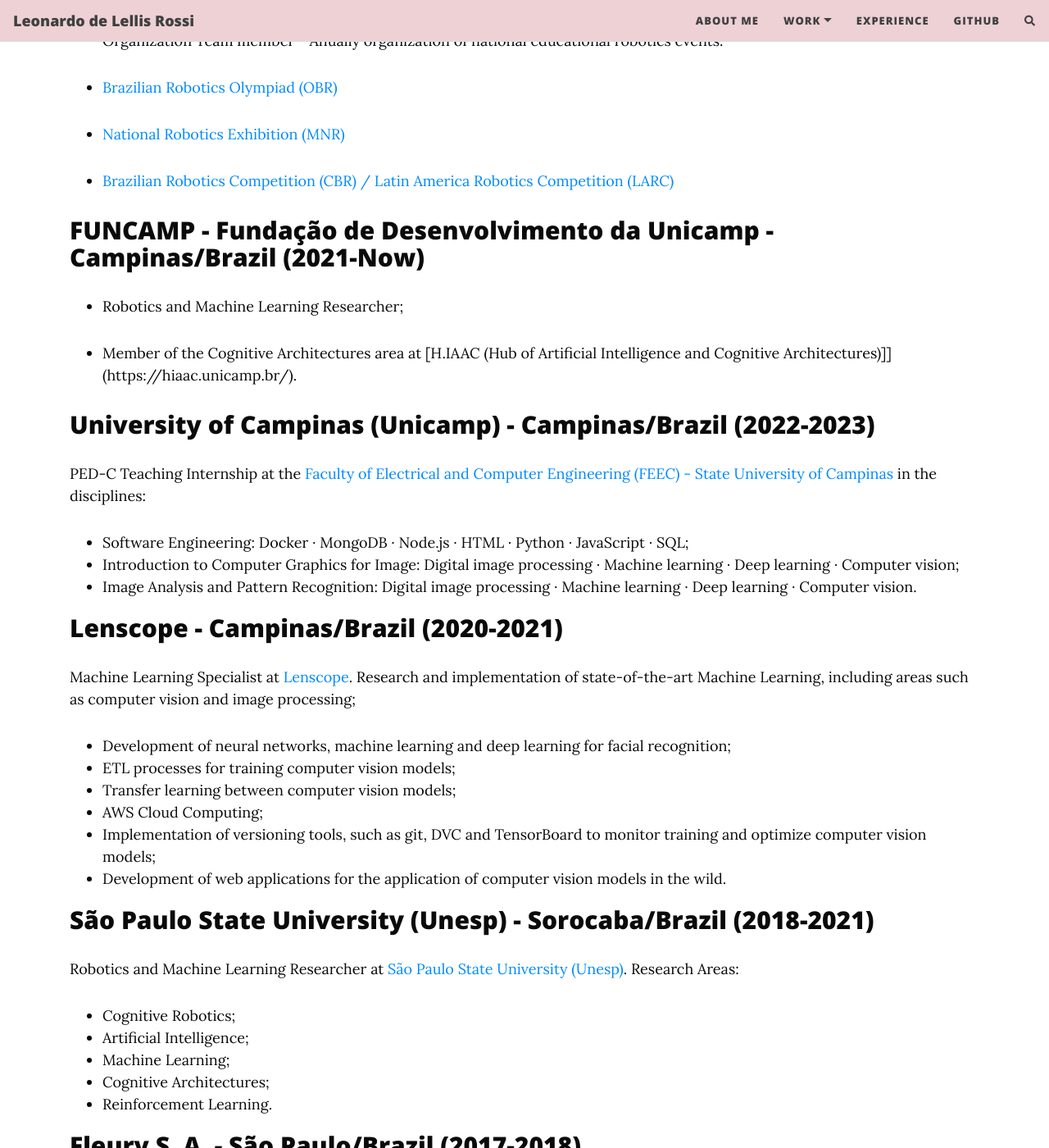
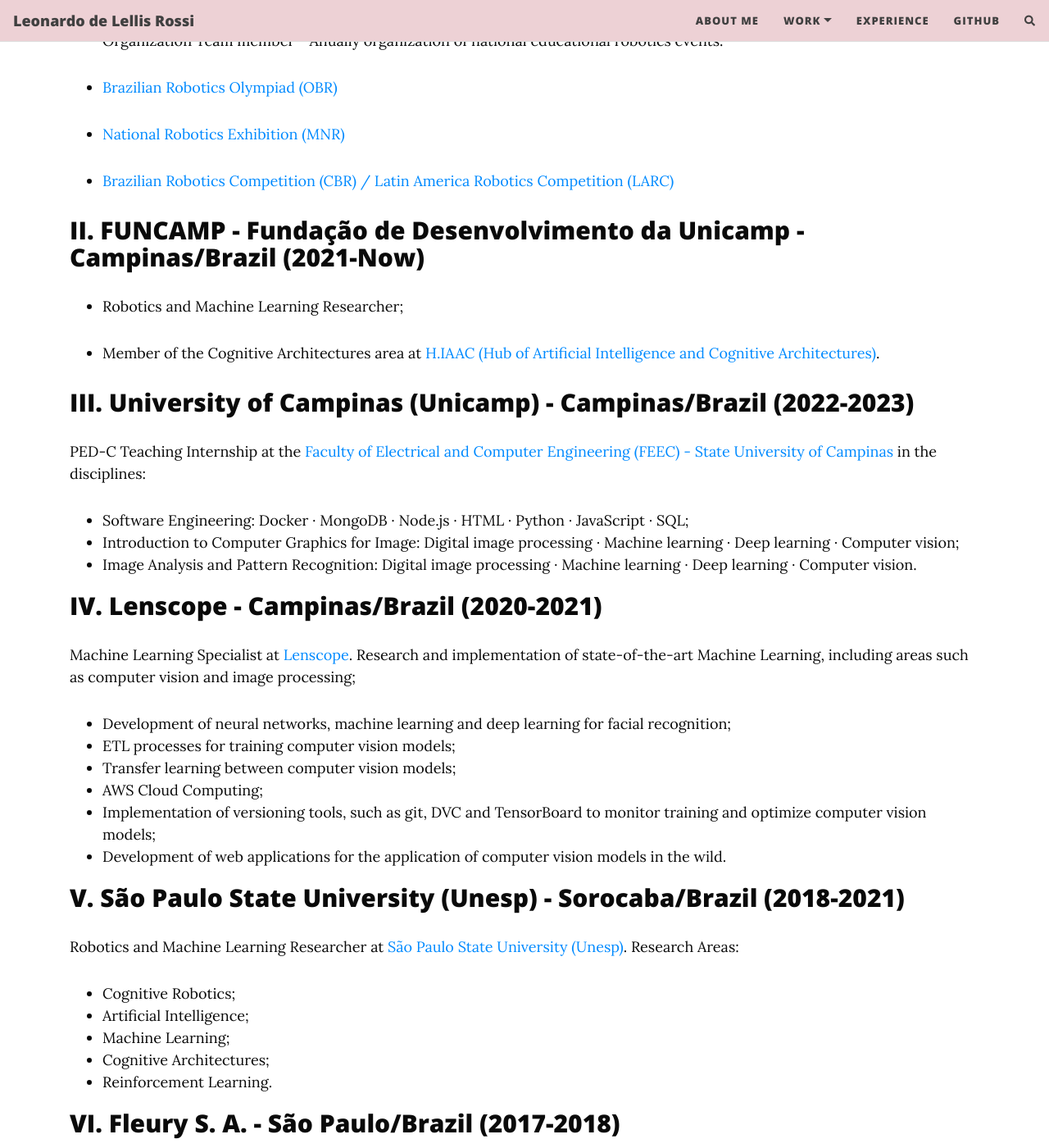
Before and after one commit to leolellisr/leolellisr.github.io, a Jekyll site: the page built from projects.md, in a window 1280 px wide and 1400 px high, scrolled down 244 px. Shown: the whole window at 82% size. Built offline with Jekyll 4.4.1, drawn with Linux system fonts in a browser that asks for light colours; nearby versions of some CDN libraries; comment, search, counter and statistics services are not loaded; some of the changed text lies outside the part shown.

Commit message:
update page

```diff
--- a/projects.md
+++ b/projects.md
@@ -6,7 +6,7 @@
 
 # Experience
 
-##  RoboCup Federation - Brazil (2018-Now)
+##  I. RoboCup Federation - Brazil (2018-Now)
 
 * [webpage](https://robocup.org.br)
 Organization Team member - Anually organization of national educational robotics events.
@@ -17,14 +17,14 @@
 
 * [Brazilian Robotics Competition (CBR) / Latin America Robotics Competition (LARC)](https://www.cbrobotica.org)
 
-## FUNCAMP - Fundação de Desenvolvimento da Unicamp - Campinas/Brazil (2021-Now)
+## II. FUNCAMP - Fundação de Desenvolvimento da Unicamp - Campinas/Brazil (2021-Now)
 
 * Robotics and Machine Learning Researcher;
 
-* Member of the Cognitive Architectures area at [H.IAAC (Hub of Artificial Intelligence and Cognitive Architectures)]](https://hiaac.unicamp.br/).
+* Member of the Cognitive Architectures area at [H.IAAC (Hub of Artificial Intelligence and Cognitive Architectures)](https://hiaac.unicamp.br/).
 
 
-## University of Campinas (Unicamp) - Campinas/Brazil (2022-2023)
+## III. University of Campinas (Unicamp) - Campinas/Brazil (2022-2023)
 
 PED-C Teaching Internship at the [Faculty of Electrical and Computer Engineering (FEEC) - State University of Campinas](https://fee.unicamp.br) in the disciplines:
 
@@ -32,7 +32,7 @@
 * Introduction to Computer Graphics for Image: Digital image processing · Machine learning · Deep learning · Computer vision;
 * Image Analysis and Pattern Recognition: Digital image processing · Machine learning · Deep learning · Computer vision.
 
-## Lenscope - Campinas/Brazil (2020-2021)
+## IV. Lenscope - Campinas/Brazil (2020-2021)
 
 Machine Learning Specialist at [Lenscope](https://lenscope.com.br). Research and implementation of state-of-the-art Machine Learning, including areas such as computer vision and image processing;
 * Development of neural networks, machine learning and deep learning for facial recognition;
@@ -42,7 +42,7 @@
 * Implementation of versioning tools, such as git, DVC and TensorBoard to monitor training and optimize computer vision models;
 * Development of web applications for the application of computer vision models in the wild.
 
-## São Paulo State University (Unesp) - Sorocaba/Brazil (2018-2021)
+## V. São Paulo State University (Unesp) - Sorocaba/Brazil (2018-2021)
 
 Robotics and Machine Learning Researcher at [São Paulo State University (Unesp)](https://sorocaba.unesp.br). Research Areas:
 * Cognitive Robotics;
@@ -52,7 +52,7 @@
 * Reinforcement Learning.
 
 
-## Fleury S. A. - São Paulo/Brazil (2017-2018)
+## VI. Fleury S. A. - São Paulo/Brazil (2017-2018)
 R&D Intern at [Fleury S. A.](https://www.grupofleury.com.br) .
 
 * Implementation of Big Data tools for spreadsheet automation and optimization;
```
Also changed, not shown: _data/publications.yml (+9 -4 lines).
